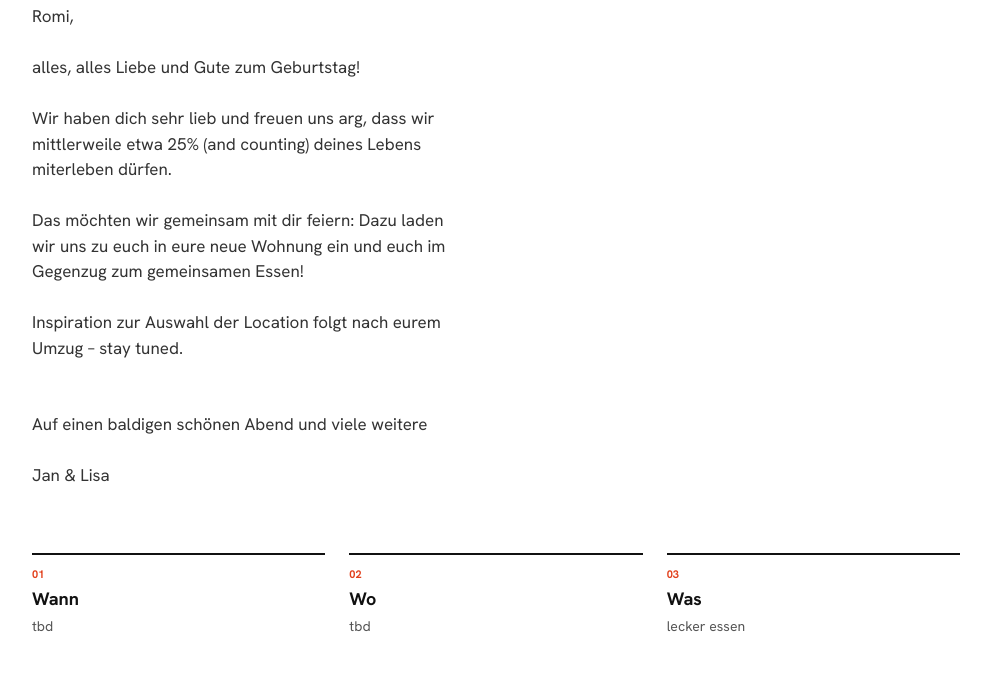
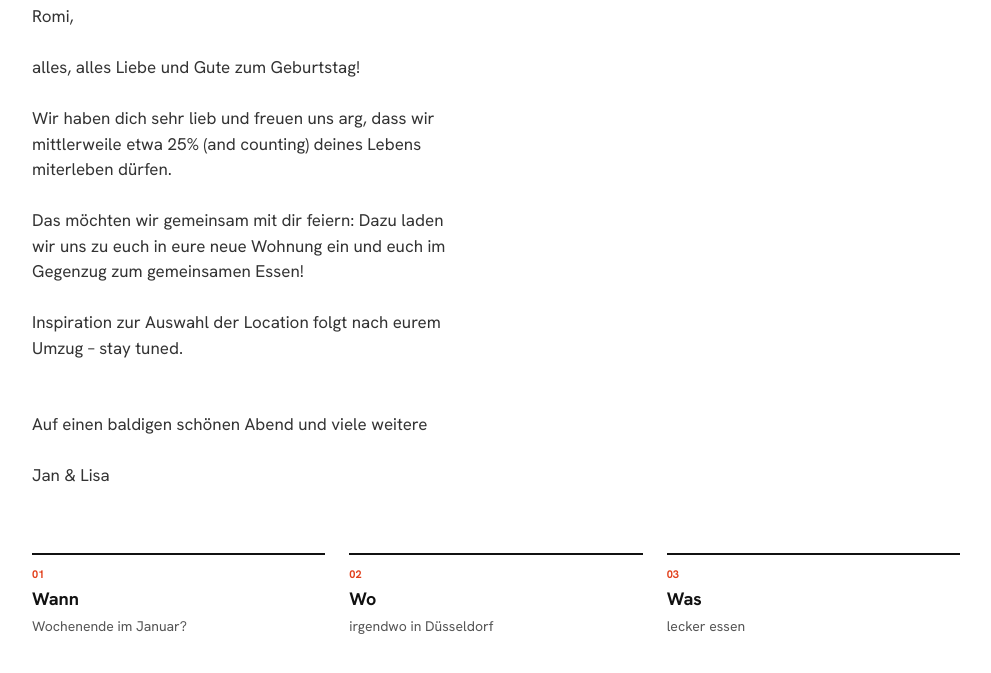
Before and after one commit to rgn24/mahlzeit, a plain HTML site: page docs/mahlzeit/index.html in a window 1280 px wide. Shown: the part 371-1044 px from the top of the page, without its empty margins (144-1135 px from the left). Drawn offline with Linux system fonts and the light colour scheme.

Commit message:
Lösungsseite: Wann und Wo eingetragen
Co-Authored-By: Claude Opus 5.5 <noreply@anthropic.com>

```diff
--- a/docs/mahlzeit/index.html
+++ b/docs/mahlzeit/index.html
@@ -15,8 +15,8 @@
    ============================================================ */
 const TEXTE = {
   "intro": "Romi,\n\nalles, alles Liebe und Gute zum Geburtstag!\n\nWir haben dich sehr lieb und freuen uns arg, dass wir mittlerweile etwa 25% (and counting) deines Lebens miterleben dürfen.\n\nDas möchten wir gemeinsam mit dir feiern: Dazu laden wir uns zu euch in eure neue Wohnung ein und euch im Gegenzug zum gemeinsamen Essen!\n\nInspiration zur Auswahl der Location folgt nach eurem Umzug – stay tuned.\n\n\nAuf einen baldigen schönen Abend und viele weitere\n\nJan & Lisa",
-  "wann": "tbd",
-  "wo": "tbd",
+  "wann": "Wochenende im Januar?",
+  "wo": "irgendwo in Düsseldorf",
   "was": "lecker essen"
 };
 </script>
@@ -69,8 +69,8 @@ Auf einen baldigen schönen Abend und viele weitere
 
 Jan &amp; Lisa</p>
   <section class="infos">
-    <div class="info"><span class="nr">01</span><h2>Wann</h2><p data-text="wann">tbd</p></div>
-    <div class="info"><span class="nr">02</span><h2>Wo</h2><p data-text="wo">tbd</p></div>
+    <div class="info"><span class="nr">01</span><h2>Wann</h2><p data-text="wann">Wochenende im Januar?</p></div>
+    <div class="info"><span class="nr">02</span><h2>Wo</h2><p data-text="wo">irgendwo in Düsseldorf</p></div>
     <div class="info"><span class="nr">03</span><h2>Was</h2><p data-text="was">lecker essen</p></div>
   </section>
 </main>
--- a/raetsel.config.json
+++ b/raetsel.config.json
@@ -94,8 +94,8 @@
   "seite": {
     "titel": "Happy\nBirthday!",
     "intro": "Romi,\n\nalles, alles Liebe und Gute zum Geburtstag!\n\nWir haben dich sehr lieb und freuen uns arg, dass wir mittlerweile etwa 25% (and counting) deines Lebens miterleben dürfen.\n\nDas möchten wir gemeinsam mit dir feiern: Dazu laden wir uns zu euch in eure neue Wohnung ein und euch im Gegenzug zum gemeinsamen Essen!\n\nInspiration zur Auswahl der Location folgt nach eurem Umzug – stay tuned.\n\n\nAuf einen baldigen schönen Abend und viele weitere\n\nJan & Lisa",
-    "wann": "tbd",
-    "wo": "tbd",
+    "wann": "Wochenende im Januar?",
+    "wo": "irgendwo in Düsseldorf",
     "was": "lecker essen"
   },
   "druck": {
```
